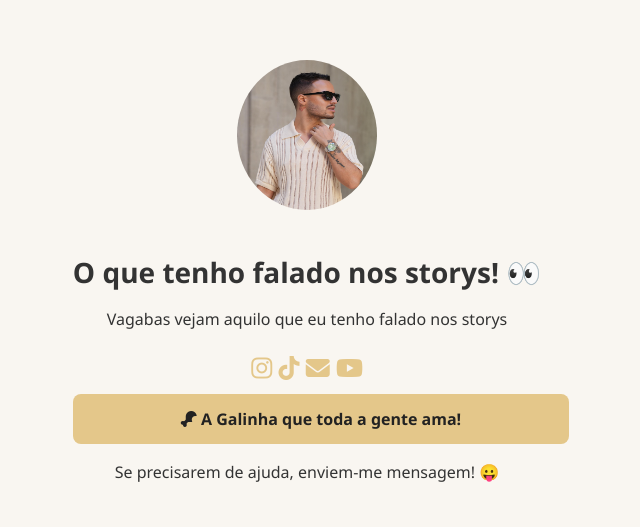
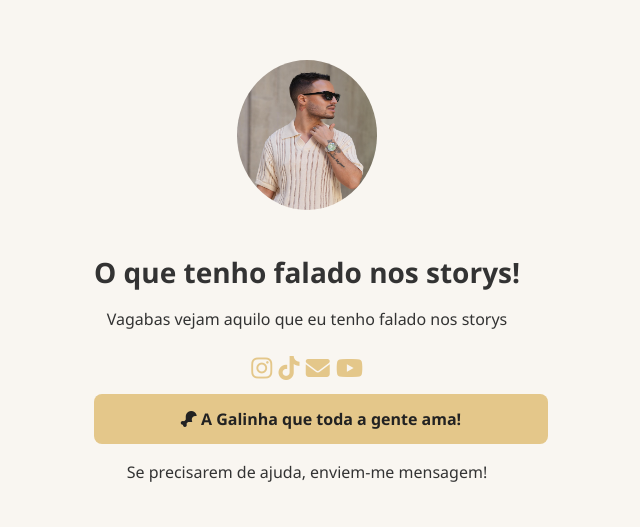
Before and after one commit to Tozesantos/Andre1906, a plain HTML site: page index.html in a window 1280 px wide. Shown: the part 118-645 px from the top of the page, without its empty margins (333-973 px from the left). Drawn offline with Linux system fonts and the light colour scheme.

Commit message:
Update index.html

```diff
--- a/index.html
+++ b/index.html
@@ -82,7 +82,7 @@
 <body>
   <div class="container">
     <img src="Andre_1.jpg" alt="Foto de Perfil" class="profile-img">
-    <h1>O que tenho falado nos storys! 👀</h1>
+    <h1>O que tenho falado nos storys! </h1>
     <p>Vagabas vejam aquilo que eu tenho falado nos storys</p>
     <div class="social-icons">
         <a href="https://www.instagram.com/andrefrcosta/" target="_blank">
@@ -103,7 +103,7 @@
      <i class="fas fa-drumstick-bite"></i>
        A Galinha que toda a gente ama!
     </a>
-    <p>Se precisarem de ajuda, enviem-me mensagem! 😛</p>
+    <p>Se precisarem de ajuda, enviem-me mensagem! </p>
   </div>
 </body>
 </html>
```
